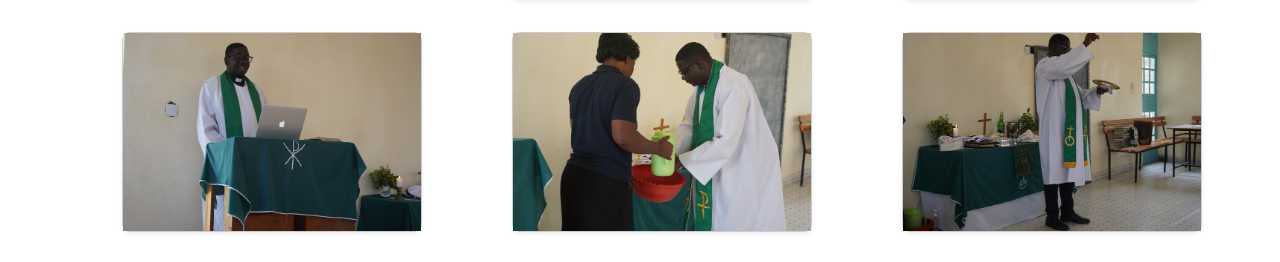
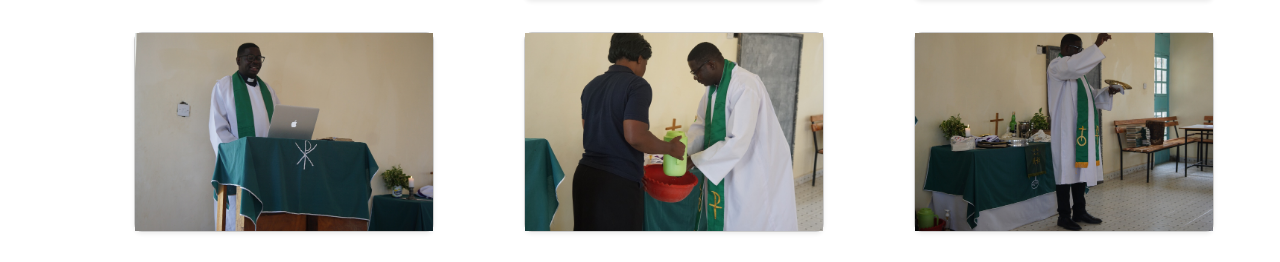
Before and after one commit to weCodeSites/ELCK, a Django app: page /gallery/ in a window 1280 px wide. Shown: the part 1648-1910 px from the top of the page. Run offline with Django 4.2, Linux system fonts and the light colour scheme; some libraries are stand-ins or nearby versions.

Commit message:
added padding to gallery

```diff
--- a/core/templates/core/gallery.html
+++ b/core/templates/core/gallery.html
@@ -155,7 +155,7 @@
         </div>
       </section>
       <section>
-        <div class="album py-5 bg-body-tertiary">
+        <div class="album py-5 bg-body-tertiary ml-4">
           <div class="container">
             <div class="row row-cols-1 row-cols-sm-2 row-cols-md-3 g-3">
               <div class="col">
```
